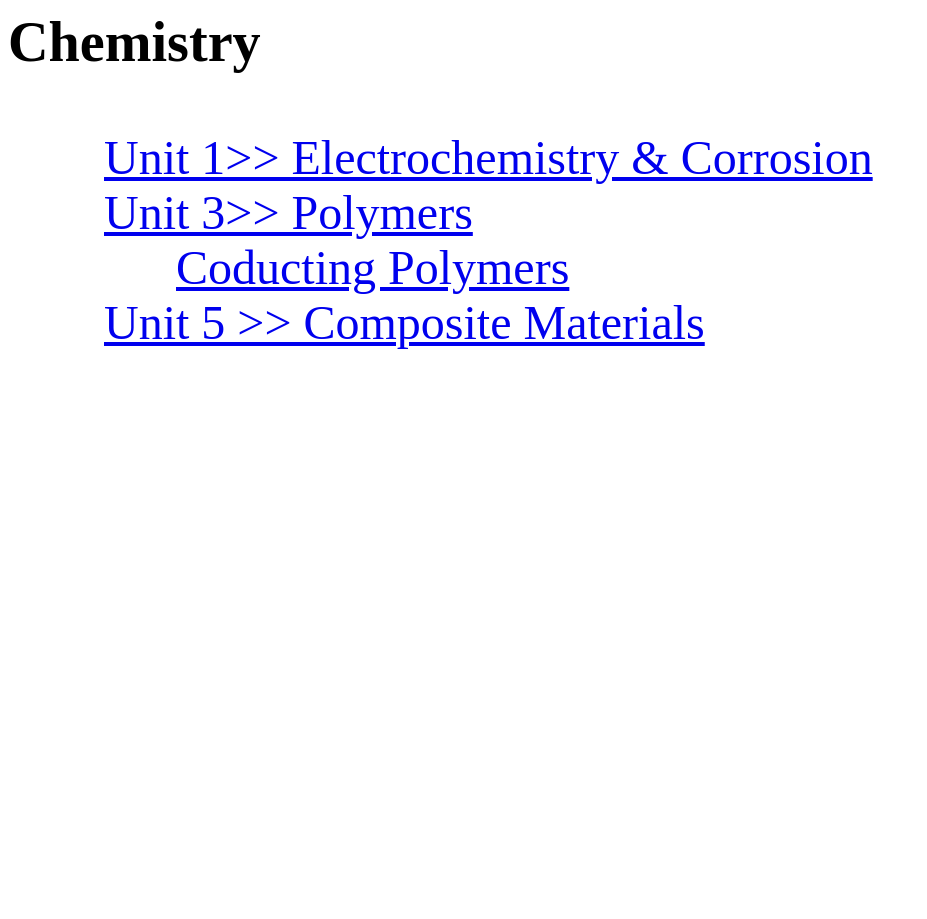
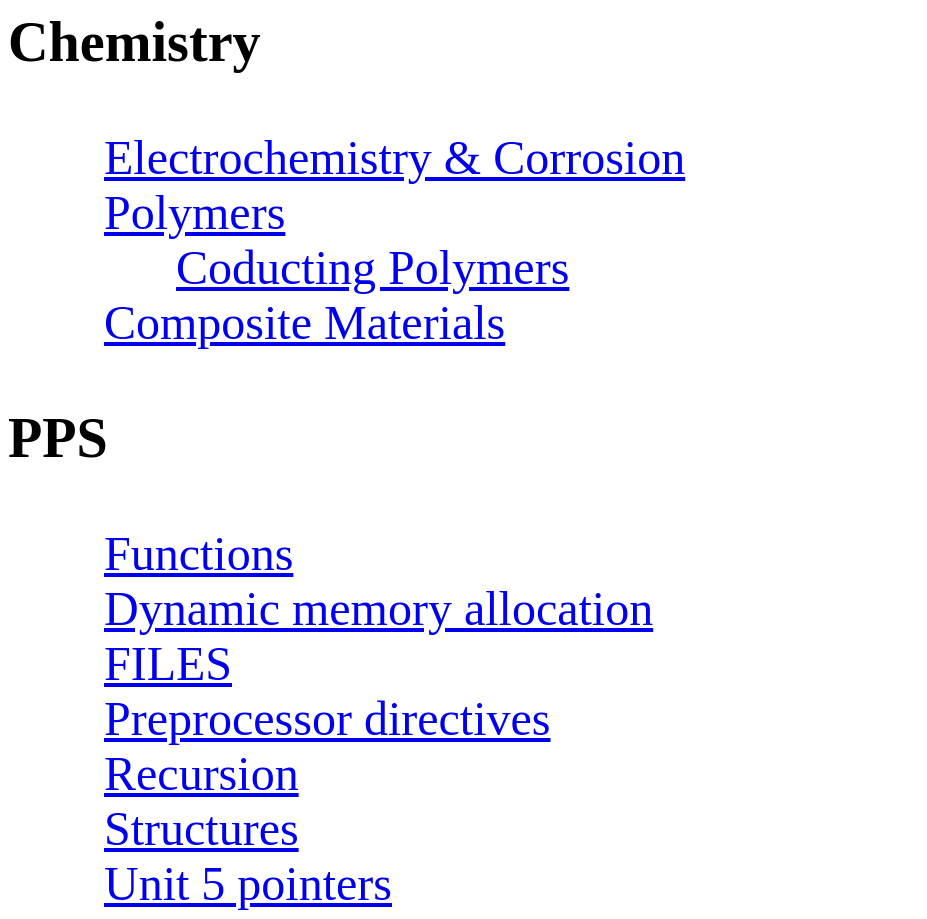
Before and after one commit to spambug/mvsrlib, a plain HTML site: page it.html in a window 1280 px wide. Shown: the part 540-1459 px from the top of the page, without its empty margins (0-927 px from the left). Before the commit the page ends 898 px from the top, so only its background shows below. Drawn offline with Linux system fonts and the light colour scheme.

Commit message:
update pps added

```diff
--- a/it.html
+++ b/it.html
@@ -16,10 +16,24 @@
 
 
             <h3> Chemistry </h3>
-            &ensp; &ensp; &ensp;<a  href="https://drive.google.com/file/d/1ICy5akGjPJ6WnnBBpBD7iL-TUkbY0sTt/view?usp=share_link">Unit 1>> Electrochemistry & Corrosion</a> <br>
-            &ensp; &ensp; &ensp;<a  href="https://drive.google.com/file/d/1GYVMm0Dt94nlsZ0V23lDrBqnrC6s3IjP/view?usp=share_link">Unit 3>> Polymers</a> <br>
+            &ensp; &ensp; &ensp;<a  href="https://drive.google.com/file/d/1ICy5akGjPJ6WnnBBpBD7iL-TUkbY0sTt/view?usp=share_link">Electrochemistry & Corrosion</a> <br>
+            &ensp; &ensp; &ensp;<a  href="https://drive.google.com/file/d/1GYVMm0Dt94nlsZ0V23lDrBqnrC6s3IjP/view?usp=share_link">Polymers</a> <br>
           &ensp; &ensp;  &ensp; &ensp; &ensp;<a  href="https://drive.google.com/file/d/1RoIKD6Je72vJJNv-nsGXmCmjTKMZE9R6/view?usp=sharing">Coducting Polymers</a> <br>
-            &ensp; &ensp; &ensp;<a  href="https://drive.google.com/file/d/1SE9DSLXDH4FwXzTHZyKK2NgxEfXUoSvF/view?usp=share_link">Unit 5 >> Composite Materials</a> <br>
+            &ensp; &ensp; &ensp;<a  href="https://drive.google.com/file/d/1SE9DSLXDH4FwXzTHZyKK2NgxEfXUoSvF/view?usp=share_link">Composite Materials</a> <br>
+
+
+
+
+
+            <h3>PPS </h3>
+            &ensp; &ensp; &ensp;<a  href="https://drive.google.com/file/d/1MK_6eQo_zKkteiJPJ3y5jpCBcoGOzPxt/view?usp=share_link">Functions</a> <br>
+            &ensp; &ensp; &ensp;<a  href="https://drive.google.com/file/d/1LouN1LnRtg9YHIJcY005gcc9iQtDaYrf/view?usp=share_link">Dynamic memory allocation</a> <br>
+            &ensp; &ensp;  &ensp;<a  href="https://drive.google.com/file/d/1k0f08XlaHfn9heMyzcQ_SQHNMb0QWhnf/view?usp=share_link">FILES</a> <br>
+            &ensp; &ensp; &ensp;<a  href="https://drive.google.com/file/d/160V0t-ZSICemSXPidcezhx0QekvlsrO4/view?usp=share_link">Preprocessor directives</a> <br>
+            &ensp; &ensp; &ensp;<a  href="https://drive.google.com/file/d/1GmT8A_kWwY7_dRgIA1box2V-FkF1Ip6y/view?usp=share_link">Recursion</a> <br>
+            &ensp; &ensp; &ensp;<a  href="https://drive.google.com/file/d/1S8hCDmANFUIx-5OsRjs98g_phxPoDmDf/view?usp=share_link">Structures</a> <br>
+            &ensp; &ensp; &ensp;<a  href="https://drive.google.com/file/d/1VJoTe1LhHws-hPBBGsiO-hGIJhLgmHyG/view?usp=share_link">Unit 5 pointers</a> <br>
+
 
 
           <!-- <address class="byline" style="margin: 0"><p><a href="https://spambug.github.io/">Chem</a>-->
```
